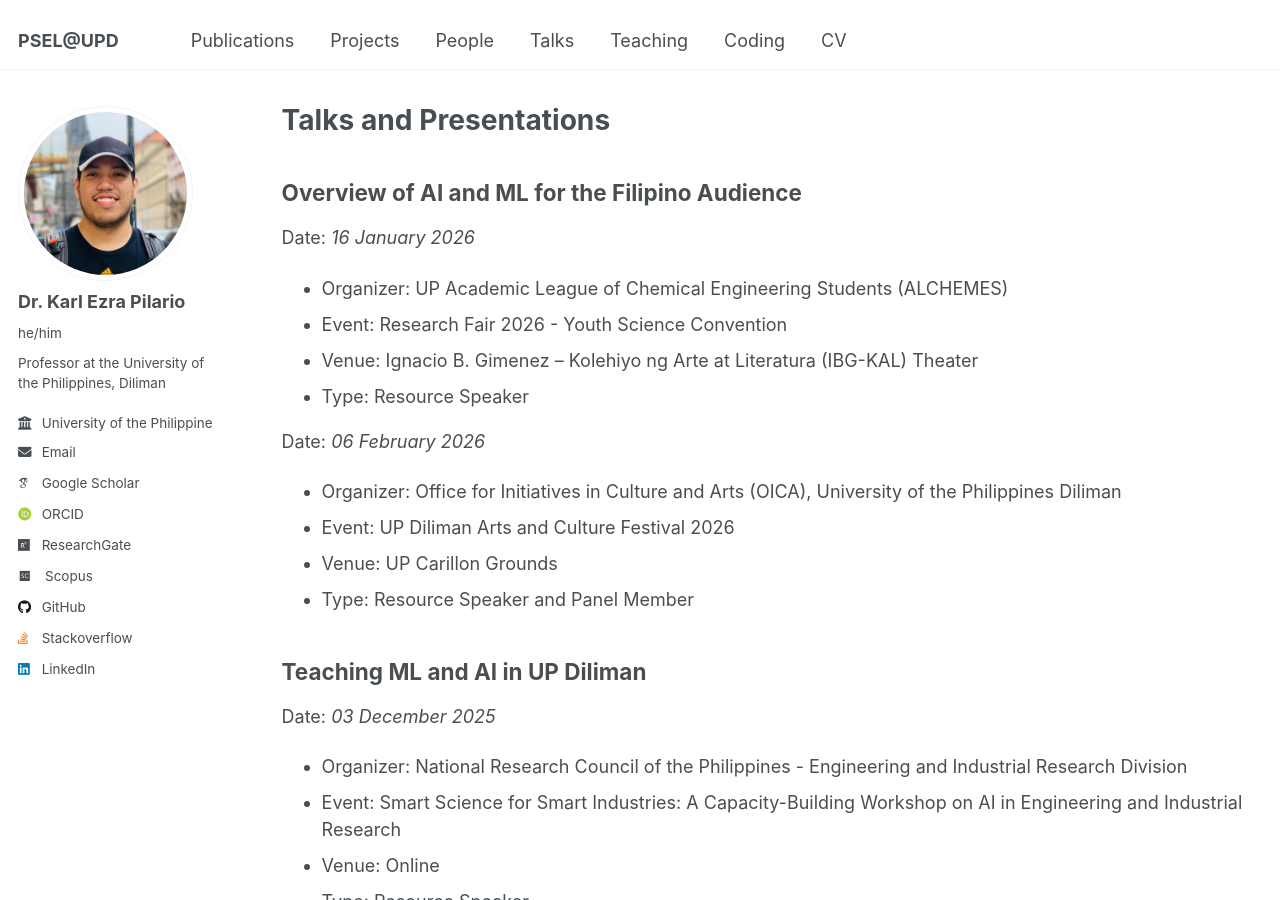
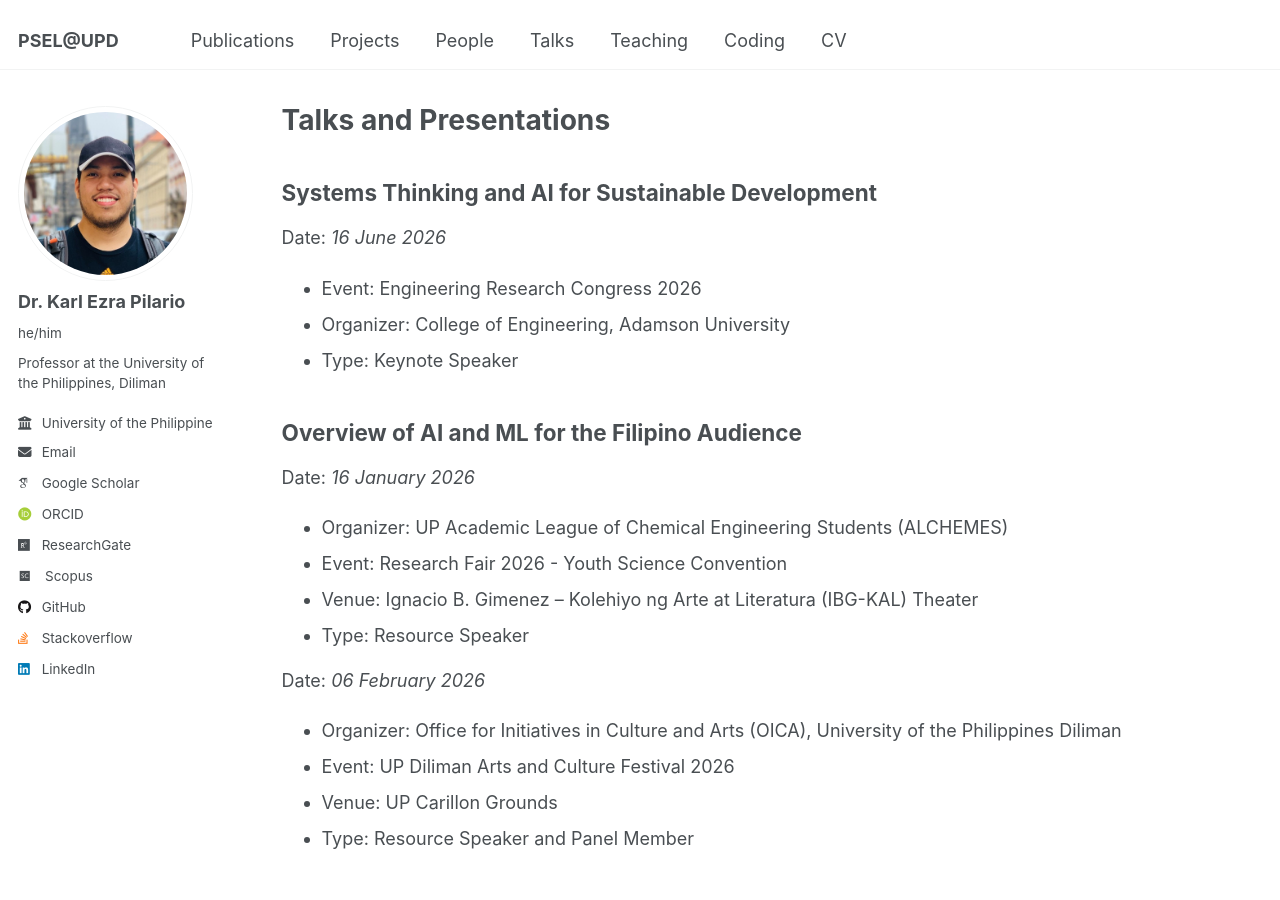
Before and after one commit to kspilario/kspilario.github.io, a Jekyll site: the page built from _pages/talks.md, in a window 1280 px wide and 900 px high. Built offline with Jekyll 4.4.1, drawn with Linux system fonts in a browser that asks for light colours; some web fonts are replaced.

Commit message:
Update talks.md

```diff
--- a/_pages/talks.md
+++ b/_pages/talks.md
@@ -4,6 +4,11 @@ title: "Talks and Presentations"
 permalink: /talks/
 author_profile: true
 ---
+## Systems Thinking and AI for Sustainable Development
+Date: *16 June 2026*
+* Event: Engineering Research Congress 2026
+* Organizer: College of Engineering, Adamson University
+* Type: Keynote Speaker
 
 ## Overview of AI and ML for the Filipino Audience
 Date: *16 January 2026*
```
